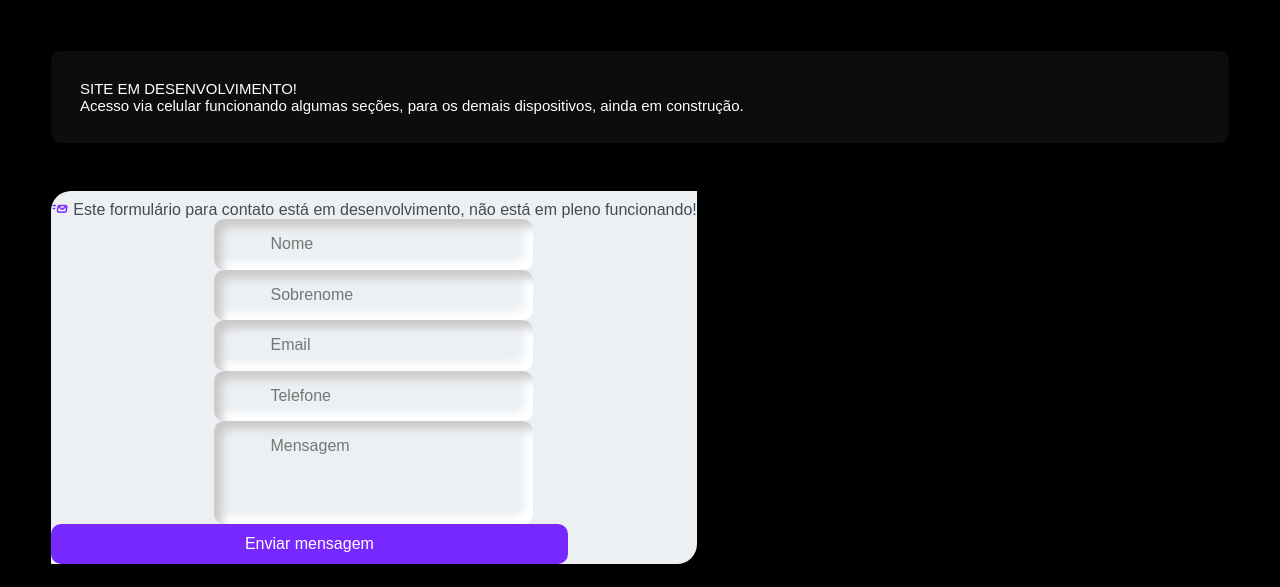
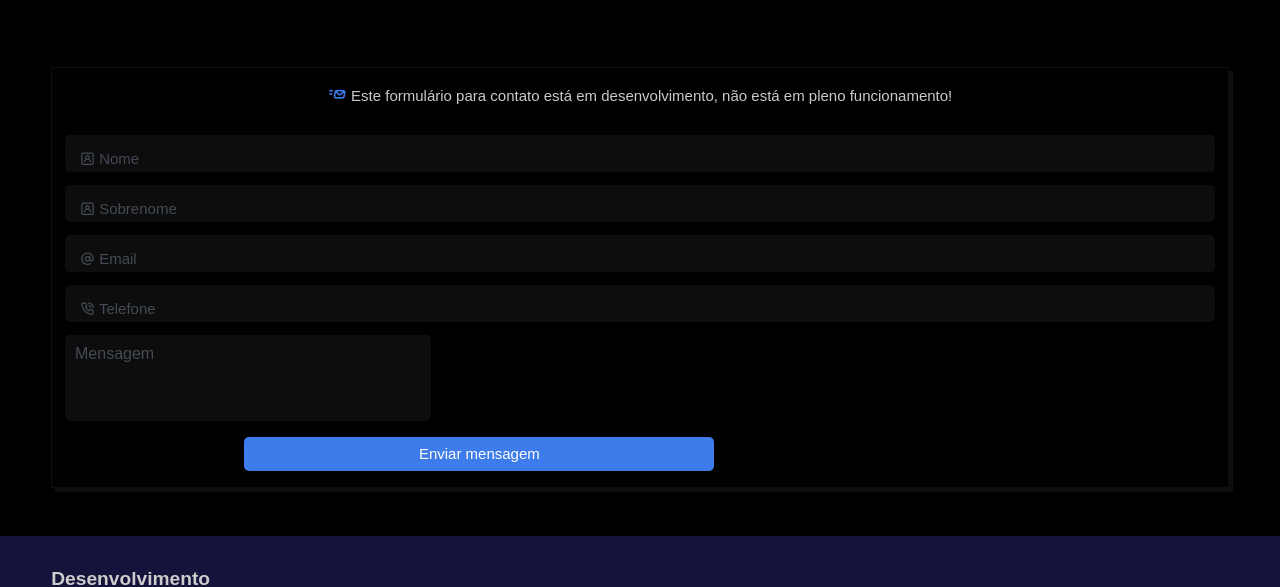
Before and after one commit to devmarcioreis/marcioreisportfolio, a plain HTML site: page index.html in a window 1280 px wide. Shown: the part 1437-2024 px from the top of the page. Drawn offline with nearby package versions, Linux system fonts and the light colour scheme.

Commit message:
Desenvolvendo section contato

```diff
--- a/assets/css/styles.css
+++ b/assets/css/styles.css
@@ -35,8 +35,6 @@
     --color-box: #1A0E45;
     --color-form-bg: #ecf0f3;
     --color-transparent: rgba(0, 0, 0, 0);
-    --color-gradient: linear-gradient(to left, var(--color-blue), var(--color-logo));
-    --color-shadow-form: inset 8px 8px 8px #ccc9ca, inset -8px -8px 8px #fff;
 
 }
 
@@ -336,7 +334,9 @@ article .article-btn {
     width: 120px;
     height: 35px;
     border-radius: 0px 0px 10px 10px;
-    border: 2px solid var(--color-purple);
+    border-right: 2px solid var(--color-purple);
+    border-left: 2px solid var(--color-purple);
+    border-bottom: 2px solid var(--color-purple);
     box-shadow: 5px 10px 30px rgba(0, 0, 0, 0.4);
     cursor: pointer;
 }
@@ -368,73 +368,78 @@ article .article-btn {
     color: var(--color-font-p);
 }
 
-/*==========Main Serviços==========*/
-.servicos__cards {
-    background: var(--color-glass);
-    border-radius: 10px;
-    padding: 1.8rem;
+/*==========Main Contato==========*/
+.contato {
+    margin: 2rem auto;
+    padding-bottom: 1rem;
+    border: 1px solid var(--color-glass);
+    box-shadow: 4px 4px var(--color-glass);
 }
-.servicos__text p {
-    margin: 0 0 1rem 0;
+.contato-text {
+    text-align: center;
+    padding: 1rem 1rem;
     color: var(--color-font-p);
 }
-
-/*==========Main Contato==========*/
-.contato {
-    margin: 3rem auto;
+.contato-text i {
+    color: var(--color-blue);
+    font-size: 1.2rem;
 }
-.contato-box {
-    display: table;
+.input-box {
+    position: relative;
+    margin: .8rem;
 }
-.contato-form {
-    border-top-left-radius: 20px;
-    border-bottom-right-radius: 20px;
-    background: var(--color-form-bg);
+.input-box input {
+    width: 100%;
+    padding: 10px;
+    border: none;
+    background: var(--color-glass);
+    color: var(--color-white);
+    border-radius: 5px;
+    font-size: 1em;
+    transition:all 0.5s ease;
 }
-.contato-text {
-    margin: auto;
-    text-align: center;
+.input-box span {
+    position: absolute;
+    left: 0;
+    padding: 15px;
+    pointer-events: none;
+    font-size: 1em;
+    color: var(--color-icon-footer);
+    transition:all 0.5s ease;
+}
+.input-box input:valid~span, .input-box input:focus~span {
+    color: var(--color-white);
+    transform: translateX(10px) translateY(-7px);
+    font-size: .8em;
+    padding: 1px 15px;
+    background: var(--color-blue);
+    letter-spacing: .2em;
+}
+.input-box input:valid~span, .input-box input:focus~span {
+    border: none;
+}
+.input-box textarea {
+    border: none;
+    background: var(--color-glass);
+    color: var(--color-white);
+    border-radius: 5px;
+    font-size: 1em;
+    resize: none;
+}
+textarea::placeholder {
+    padding: 10px;
     font-size: 1rem;
-    padding-top: .5rem;
-}
-.contato-text p {
     color: var(--color-icon-footer);
 }
-.contato-text i {
-    font-size: 1.1rem;
-    color: var(--color-btn);
+.submit-button {
+    background: var(--color-blue);
+    padding: .5rem;
+    border: none;
+    border-radius: 5px;
+    width: 40%;
+    margin: auto 12rem;
+    color: var(--color-white);
 }
-.form-contact {
-    display: table;
-    margin: auto;
-}
-.form-contact input, .form-contact textarea {
-    border: none;
-    background: none;
-    font-size: 1rem;
-    color: var(--color-dark);
-    padding: 1rem;
-}
-.form-contact textarea {
-    height: 100px;
-    resize: none;
-}
-.form-item {
-    padding: 0px 40px;
-    border-radius: 10px;
-    box-shadow: var(--color-shadow-form);
-}
-.submit-btn{
-    width: 80%;
-    height: 40px;
-    border-radius: 10px;
-    font-size: 1rem;
-    cursor: pointer;
-    color: var(--color-white);
-    background: var(--color-purple);
-    border: none;
-}
-
 
 /*==========Media Query Fomrulário contato==========*/
 @media (max-width: 768px) {
--- a/index.html
+++ b/index.html
@@ -38,7 +38,6 @@
                     <li class="nav__item"><a href="index.html" class="nav__link"><i class="uil uil-estate"></i> Home</a></li>
                     <li class="nav__item"><a href="#sobre" class="nav__link"><i class="uil uil-user-square"></i> Sobre</a></li>
                     <li class="nav__item"><a href="#portfolio" class="nav__link"><i class="uil uil-clipboard-notes"></i> Portfólio</a></li>
-                    <li class="nav__item"><a href="#servicos" class="nav__link"><i class="uil uil-copy"></i> Meus serviços</a></li>
                     <li class="nav__item"><a href="#contato" class="nav__link"><i class="uil uil-envelope-add"></i> Contato</a></li>
                     <li class="nav__item"><a href="#" class="nav__link"><i class="uil uil-file-download-alt"></i> Meu currículo</a></li>
                 </ul>
@@ -228,52 +227,42 @@
             </div>
         </section>
 
-        <!----------Main Serviços---------->
-        <section class="servicos" id="servicos">
-            <div class="servicos__cards">
-                <div class="servicos-text">
-                    <p>SITE EM DESENVOLVIMENTO!
-                    </p>
-                    <p>
-                        Acesso via celular funcionando algumas seções, para os demais dispositivos, ainda em construção.
-                    </p>
-                </div>
-            </div>
-        </section>
-
         <!----------Main Contato---------->
         <section class="contato" id="contato">
             <div class="contato-box">
 
-                <div class="contato-form">
                 <div class="contato-text">
-                        <p><i class="uil uil-fast-mail"></i> Este formulário para contato está em desenvolvimento, não está em pleno funcionando!
+                       <p><i class="uil uil-fast-mail"></i> Este formulário para contato está em desenvolvimento, não está em pleno funcionamento!
                        </p>
                 </div>
 
-                    <form action="#" method="post">
-                        <div class="form-contact">
-
-                            <div class="form-item">
-                                <input type="text" class="Nname" placeholder="Nome">
-                             </div>
-                            <div class="form-item">
-                                <input type="text" class="Sname" placeholder="Sobrenome">
-                            </div>
-                            <div class="form-item">
-                                <input type="email" class="email" placeholder="Email">
-                            </div>
-                            <div class="form-item">
-                                <input type="number" class="phone" placeholder="Telefone">
-                            </div>
-                            <div class="form-item">
-                                <textarea name="messege" placeholder="Mensagem"></textarea>
+               <form action="post">
+                   <div class="input-box">
+                       <input type="text" required="required">
+                       <span><i class="uil uil-user-square"></i> Nome</span>
                    </div>
 
+                   <div class="input-box">
+                       <input type="text" required="required">
+                       <span><i class="uil uil-user-square"></i> Sobrenome</span>
                    </div>
-                                <input type="submit" value="Enviar mensagem" class="submit-btn">
+
+                   <div class="input-box">
+                       <input type="email" required="required">
+                       <span><i class="uil uil-at"></i> Email</span>
+                   </div>
+
+                   <div class="input-box">
+                       <input type="number" required="required">
+                       <span><i class="uil uil-phone-volume"></i> Telefone</span>
+                   </div>
+
+                   <div class="input-box">
+                    <textarea name="messege" cols="39" rows="5" placeholder="Mensagem"></textarea>
+                   </div>
+
+                    <input type="submit" value="Enviar mensagem" class="submit-button">
                </form>
-                </div>
 
             </div>
        </section>
```
Lines whose indentation alone changed are shown as unchanged.
